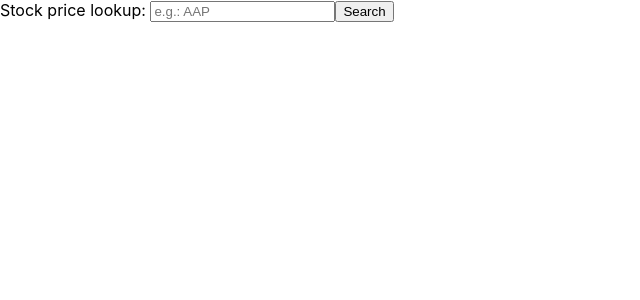
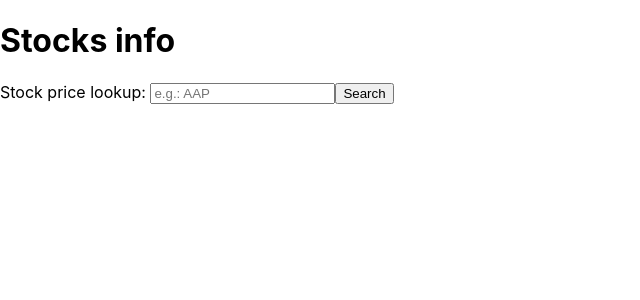
Before and after one commit to karlasamantha/stocks, a React (Create React App) app: page / in a window 1280 px wide. Shown: the top 300 px of the page, without its empty margins (0-640 px from the left). Built offline with nearby package versions, Linux system fonts and the light colour scheme; no server answers.

Commit message:
feat(axios): uses axios to fetch data

```diff
--- a/src/components/App.js
+++ b/src/components/App.js
@@ -1,5 +1,7 @@
 import React, { useState, useEffect } from 'react';
 import axios from 'axios';
+import fetchCompanyInfo from '../services/FetchData';
+import { Container } from './styles'
 
 const App = () => {
   const [symbol, setSymbol] = useState()
@@ -7,23 +9,27 @@ const App = () => {
 
   const handleSubmit = event => {
     event.preventDefault();
-    alert(symbol)
+    console.log('this is the symbol: ', symbol)
+    console.log('this is the company info: ', price)
   }
+
+  // TODO: fix onChange handler
 
   useEffect(() => {
     const fetchPrice = async () => {
-      const response = await axios(
-        `https://api.iextrading.com/1.0/deep/official-price?symbols=${symbol}`,
+      const response = await axios.get(
+        fetchCompanyInfo(symbol),
       );
 
       setPrice(response.data);
     };
 
     fetchPrice();
-  }, {price})
+  }, [symbol])
 
   return (
-    <div>
+    <Container>
+      <h1>Stocks info</h1>
       <form onSubmit={handleSubmit}>
         <label>Stock price lookup: </label>
         <input
@@ -34,7 +40,7 @@ const App = () => {
         />
         <button>Search</button>
       </form>
-    </div>
+    </Container>
   )
 }
 
--- /dev/null
+++ b/src/components/styles.jsx
@@ -0,0 +1,11 @@
+import styled from 'styled-components';
+
+const Container = styled.div`
+  display: grid;
+  grid-template-columns: 1fr;
+  grid-template-rows: 1fr;
+  grid-column-gap: 0px;
+  grid-row-gap: 0px;
+`;
+
+export { Container };
--- /dev/null
+++ b/src/services/FetchData.js
@@ -0,0 +1,3 @@
+export default function fetchCompanyInfo(symbol) {
+  return `https://cloud.iexapis.com/stable/stock/${symbol}/company?token=pk_79b63c903d624b64b646c21ff2fa7f2a`;
+}
```
